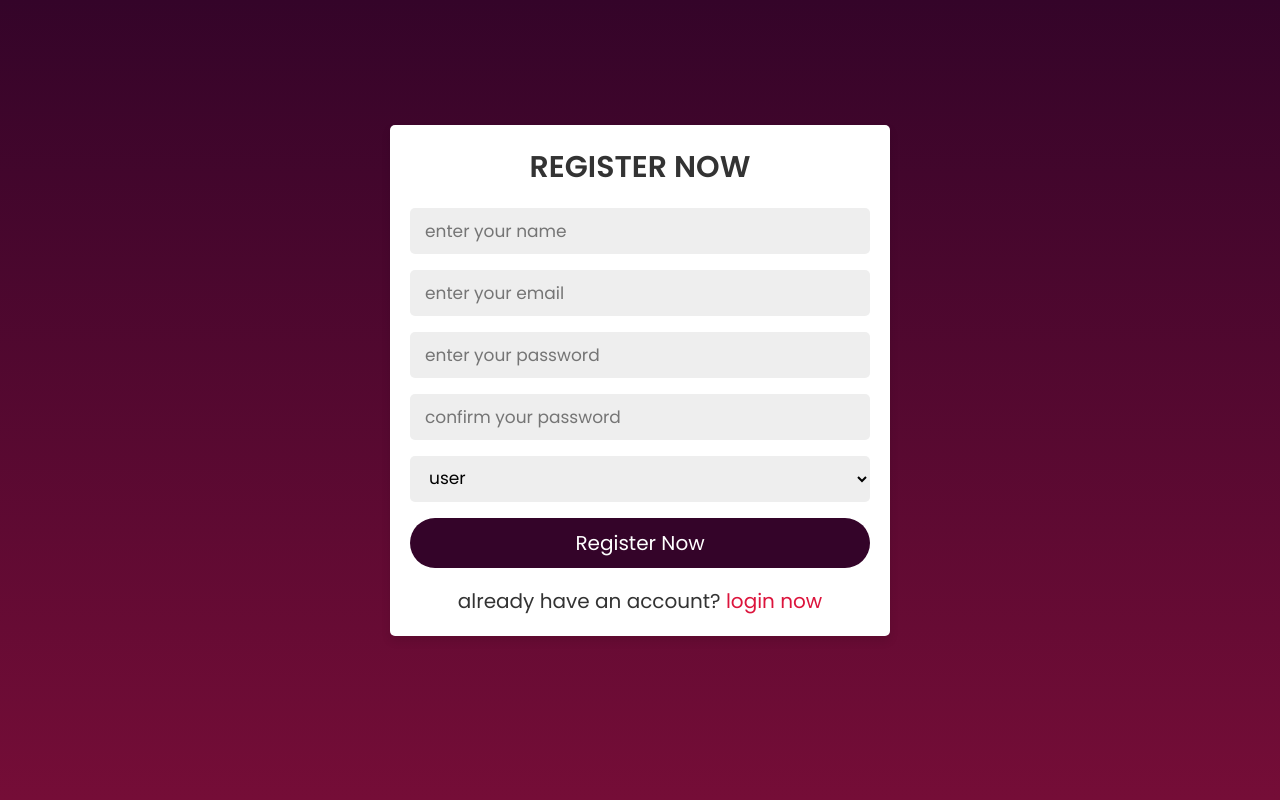
After one commit to IndranjanaChatterjee/CRMS, a PHP site: page /register_form.php in a window 1280 px wide. The commit adds this page. Run offline with PHP 8.4, Linux system fonts and the light colour scheme.

Commit message:
Login_signUp

```diff
--- /dev/null
+++ b/config.php
@@ -0,0 +1,5 @@
+<?php
+
+$conn = mysqli_connect('localhost','root','','user_db');
+
+?>
--- a/index.php
+++ b/index.php
@@ -15,8 +15,8 @@
 <nav>
   <h1>ClientEase</h1>
   <div class="right">
-    <p><a href="login.php" class="login">Login</a></p>
-    <p><a href="register.php" class="login">Register</a></p>
+    <p><a href="login_form.php" class="login">Login</a></p>
+    <p><a href="register_form.php" class="login">Register</a></p>
   </div>
 </nav>
 </header>
--- /dev/null
+++ b/register_form.php
@@ -0,0 +1,77 @@
+<?php
+
+@include 'config.php';
+
+if(isset($_POST['submit'])){
+
+   $name = mysqli_real_escape_string($conn, $_POST['name']);
+   $email = mysqli_real_escape_string($conn, $_POST['email']);
+   $pass = md5($_POST['password']);
+   $cpass = md5($_POST['cpassword']);
+   $user_type = $_POST['user_type'];
+
+   $select = " SELECT * FROM user_form WHERE email = '$email' && password = '$pass' ";
+
+   $result = mysqli_query($conn, $select);
+
+   if(mysqli_num_rows($result) > 0){
+
+      $error[] = 'user already exist!';
+
+   }else{
+
+      if($pass != $cpass){
+         $error[] = 'password not matched!';
+      }else{
+         $insert = "INSERT INTO user_form(name, email, password, user_type) VALUES('$name','$email','$pass','$user_type')";
+         mysqli_query($conn, $insert);
+         header('location:login_form.php');
+      }
+   }
+
+};
+
+
+?>
+
+<!DOCTYPE html>
+<html lang="en">
+<head>
+   <meta charset="UTF-8">
+   <meta http-equiv="X-UA-Compatible" content="IE=edge">
+   <meta name="viewport" content="width=device-width, initial-scale=1.0">
+   <title>register form</title>
+
+   <!-- custom css file link  -->
+   <link rel="stylesheet" href="style.css">
+
+</head>
+<body>
+
+<div class="form-container">
+
+   <form action="" method="post">
+      <h3>register now</h3>
+      <?php
+      if(isset($error)){
+         foreach($error as $error){
+            echo '<span class="error-msg">'.$error.'</span>';
+         };
+      };
+      ?>
+      <input type="text" name="name" required placeholder="enter your name">
+      <input type="email" name="email" required placeholder="enter your email">
+      <input type="password" name="password" required placeholder="enter your password">
+      <input type="password" name="cpassword" required placeholder="confirm your password">
+      <select name="user_type">
+         <option value="user">user</option>
+         <option value="admin">admin</option>
+      </select>
+      <input type="submit" name="submit" value="register now" class="form-btn">
+      <p>already have an account? <a href="login_form.php">login now</a></p>
+   </form>
+
+</div>
+
+</body>
+</html>
--- a/style.css
+++ b/style.css
@@ -1,5 +1,144 @@
+@import url('https://fonts.googleapis.com/css2?family=Poppins:wght@100;200;300;400;500;600&display=swap');
+
 *{
-    margin: 0;
-    padding: 0;
+   font-family: 'Poppins', sans-serif;
+   margin:0; padding:0;
+   box-sizing: border-box;
+   outline: none; border:none;
+   text-decoration: none;
+}
+body{
+    background: linear-gradient(#340429, #750d37);
+}
 
+.container{
+   min-height: 100vh;
+   display: flex;
+   align-items: center;
+   justify-content: center;
+   padding:20px;
+   padding-bottom: 60px;
+   background: linear-gradient(#340429, #750d37);
 }
+
+.container .content{
+   text-align: center;
+}
+
+.container .content h3{
+   font-size: 30px;
+   color:#333;
+}
+
+.container .content h3 span{
+   background: crimson;
+   color:#fff;
+   border-radius: 5px;
+   padding:0 15px;
+}
+
+.container .content h1{
+   font-size: 50px;
+   color:#333;
+}
+
+.container .content h1 span{
+   color:crimson;
+}
+
+.container .content p{
+   font-size: 25px;
+   margin-bottom: 20px;
+}
+
+.container .content .btn{
+   display: inline-block;
+   padding:10px 30px;
+   font-size: 20px;
+   background: #333;
+   color:#fff;
+   margin:0 5px;
+   text-transform: capitalize;
+}
+
+.container .content .btn:hover{
+   background: crimson;
+}
+
+.form-container{
+   min-height: 100vh;
+   display: flex;
+   align-items: center;
+   justify-content: center;
+   padding:20px;
+   padding-bottom: 60px;
+   background: linear-gradient(#340429, #750d37);
+}
+
+.form-container form{
+   padding:20px;
+   border-radius: 5px;
+   box-shadow: 0 5px 10px rgba(0,0,0,.1);
+   background: #fff;
+   text-align: center;
+   width: 500px;
+}
+
+.form-container form h3{
+   font-size: 30px;
+   text-transform: uppercase;
+   margin-bottom: 10px;
+   color:#333;
+}
+
+.form-container form input,
+.form-container form select{
+   width: 100%;
+   padding:10px 15px;
+   font-size: 17px;
+   margin:8px 0;
+   background: #eee;
+   border-radius: 5px;
+}
+
+.form-container form select option{
+   background: #fff;
+}
+
+.form-container form .form-btn{
+   background: #340429;
+   color:white;
+   text-transform: capitalize;
+   font-size: 20px;
+   cursor: pointer;
+   border-radius: 2rem;
+   transition: all 0.2s ease-in-out;
+}
+
+.form-container form .form-btn:hover{
+   background: white;
+   color:#340429;
+   border: 3px solid #340429;
+   border-radius: 2rem;
+   cursor: pointer;
+}
+
+.form-container form p{
+   margin-top: 10px;
+   font-size: 20px;
+   color:#333;
+}
+
+.form-container form p a{
+   color:crimson;
+}
+
+.form-container form .error-msg{
+   margin:10px 0;
+   display: block;
+   background: crimson;
+   color:#fff;
+   border-radius: 5px;
+   font-size: 20px;
+   padding:10px;
+}
```
Also changed, not shown: Admin.php (deleted, +0 -11 lines), User.php (deleted, +0 -11 lines), admin_page.php (added, +41 -0 lines), login.php (deleted, +0 -28 lines), login_form.php (added, +76 -0 lines), logout.php (added, +11 -0 lines), register.php (deleted, +0 -32 lines), style2.css (+14 -4 lines), user_page.php (added, +41 -0 lines).
